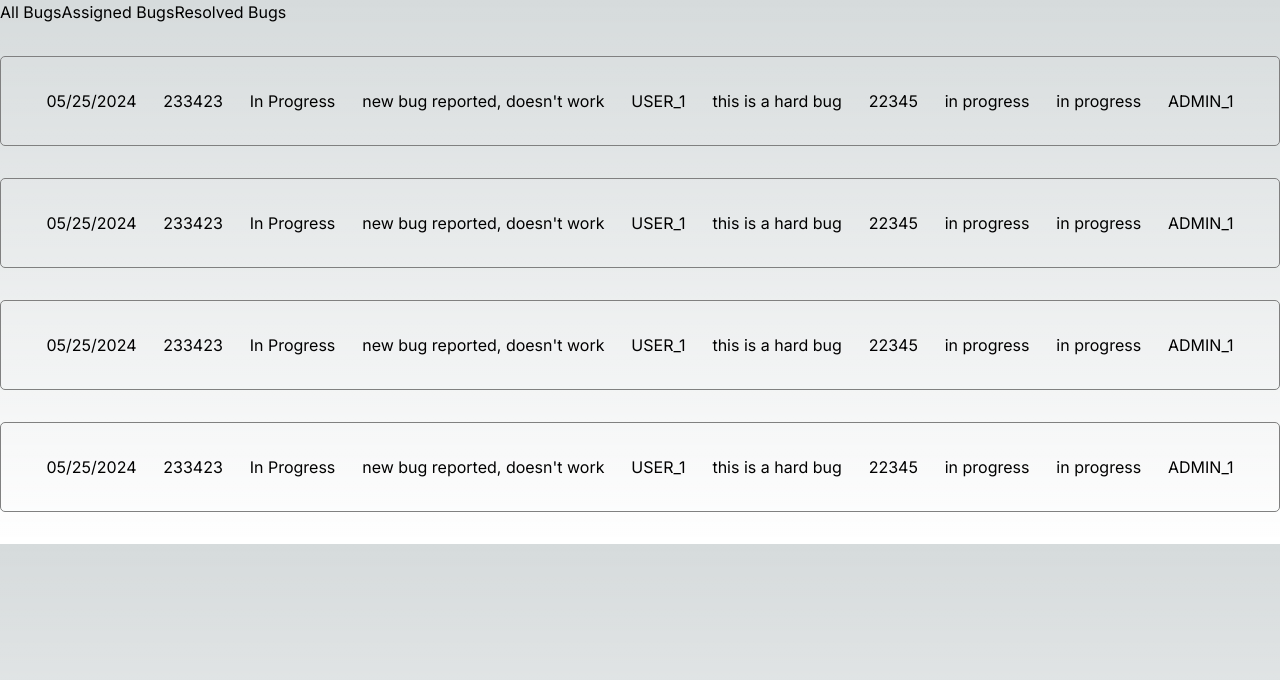
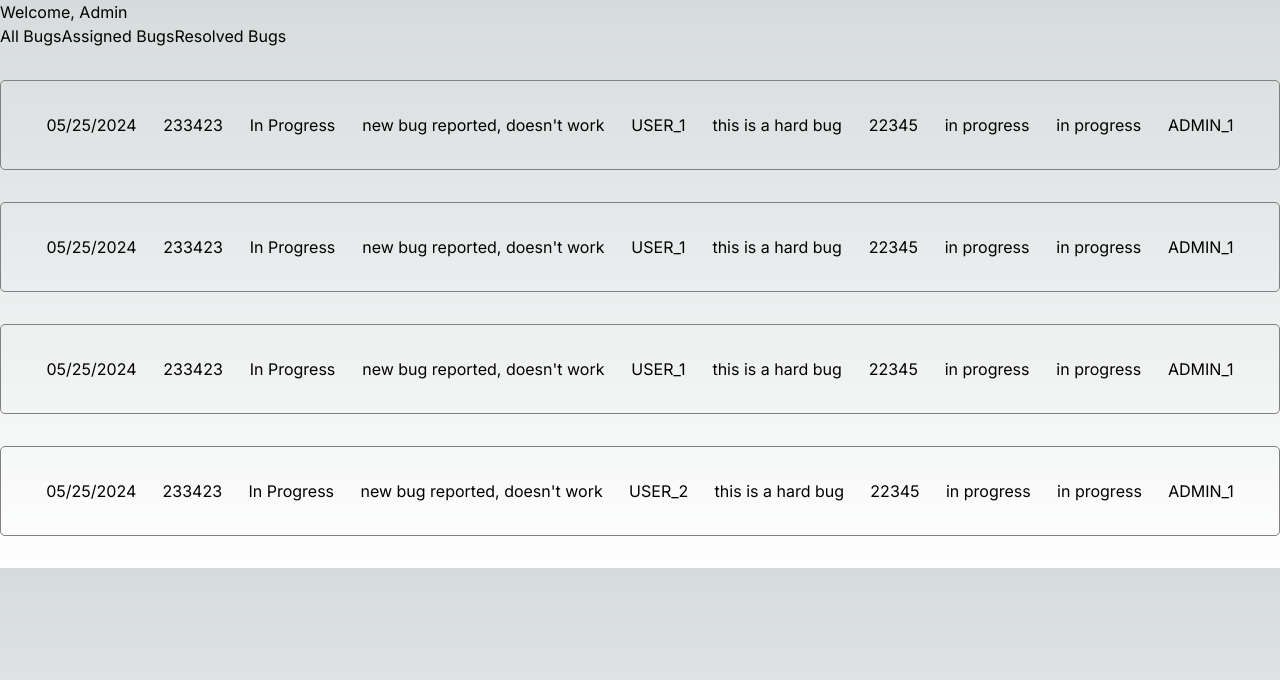
Before and after one commit to daiglewilliam13/bug-tracker, a Next.js app: page /dashboard in a window 1280 px wide. Shown: the top 680 px of the page. Built offline with nearby package versions, Linux system fonts and the light colour scheme; no server answers.

Commit message:
add useState and bug fix props not passing

```diff
--- a/src/app/dashboard/page.tsx
+++ b/src/app/dashboard/page.tsx
@@ -1,3 +1,5 @@
+'use client';
+
 let dummyData = [{
   created: "05/25/2024",
   description: "new bug reported, doesn't work",
@@ -37,7 +39,7 @@ let dummyData = [{
 {
   created: "05/25/2024",
   description: "new bug reported, doesn't work",
-  assignedTo: "USER_1",
+  assignedTo: "USER_2",
   status: "In Progress",
   comments: "this is a hard bug",
   pullReqNum: 22345,
@@ -47,25 +49,48 @@ let dummyData = [{
   createdBy: "ADMIN_1"
 }]
 
+
+let currentUser = {
+  id: 12345,
+  userName: 'USER_1'
+}
+
+
 import '@/app/styles/main.css';
 import { BugCard } from "@/components/bugCard";
-
-console.log(process.env.NEXT_PUBLIC_TEST_KEY);
+import { useState } from 'react';
 export default function Page() {
+  const [filter, setFilter] = useState('assigned');
   return (
     <div>
-      <div></div>
+      <div>
+        <h1>Welcome, Admin</h1>
+      </div>
       <div>
         <button>All Bugs</button>
         <button>Assigned Bugs</button>
         <button>Resolved Bugs</button>
       </div>
       {dummyData.map((bug) => {
-        return (
-          <div>
-            <BugCard bug={bug} display={true} />
-          </div>
-        );
+        console.log(filter)
+        if (filter=='all') {
+          return (
+            <BugCard bug={bug} display={{value: true}} key={{value: bug.id}}/>
+          );
+        }
+        else if (filter=='in progress' && bug.status=='In Progress') {
+          return (
+            <BugCard bug={bug} display={{value: true}} key={{value: bug.id}}/>
+          );
+        } else if (filter=='assigned' && bug.assignedTo==currentUser.userName) {
+          return (
+            <BugCard bug={bug} display={{value: true}} key={{value: bug.id}}/>
+          );
+        } else {
+          return (
+            <BugCard bug={bug} display={false} key={bug.id}/>
+          );
+        }
       })}
     </div>
   );
--- a/src/components/bugCard.tsx
+++ b/src/components/bugCard.tsx
@@ -1,5 +1,7 @@
-export function BugCard({ bug }: any) {
-    return (
+export function BugCard({bug}:any, {display}:boolean) {
+console.log(display)
+        return (
+            <div >
         <ul className="bug-card">
             <li>{bug.created}</li>
             <li>{bug.id}</li>
@@ -12,5 +14,6 @@ export function BugCard({ bug }: any) {
             <li>{bug.resolvedDate}</li>
             <li>{bug.createdBy}</li>
         </ul>
+        </div>
     );
 }
```
